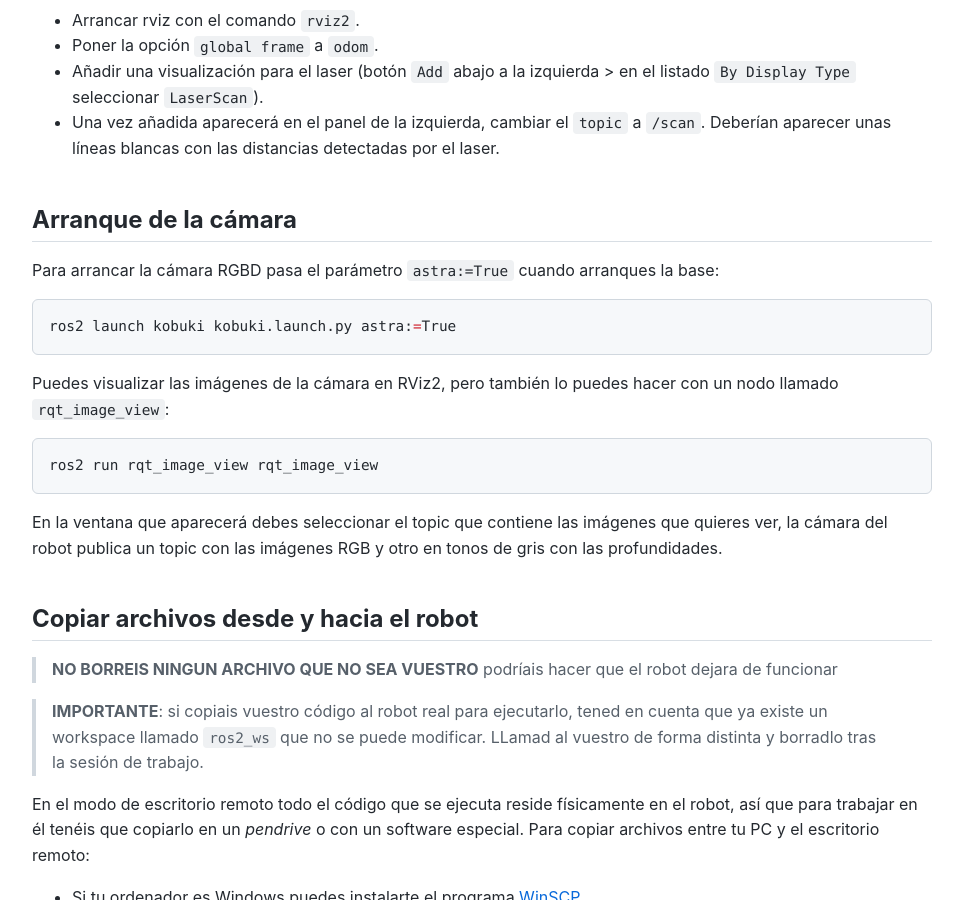
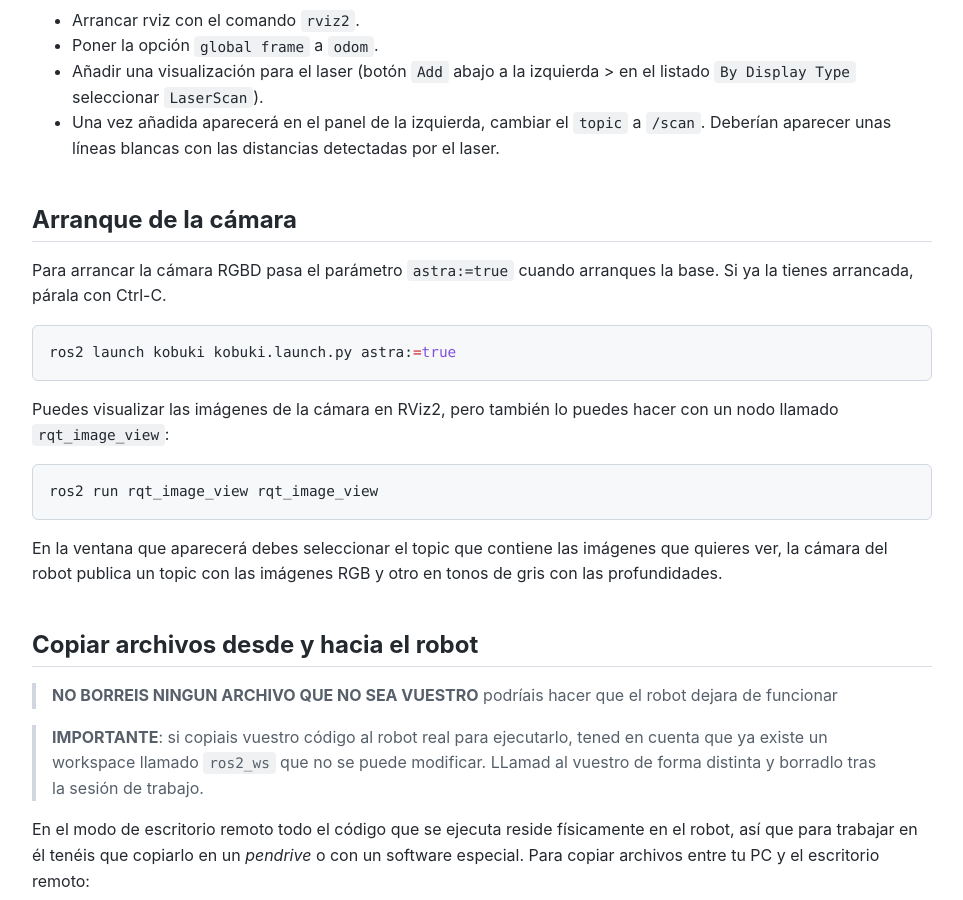
Before and after one commit to ottocol/robots_moviles_26_27, a Jekyll site: the page built from practicas/uso_turtlebots.md, in a window 1280 px wide and 900 px high, scrolled down 1894 px. Shown: the whole window, without its empty margins (158-1121 px from the left). Built offline with Jekyll 4.4.1, drawn with Linux system fonts in a browser that asks for light colours; our own code applies the rules of GitHub Pages for plain Markdown files.

Commit message:
corrección de errata en parámetro

````diff
--- a/practicas/uso_turtlebots.md
+++ b/practicas/uso_turtlebots.md
@@ -70,10 +70,10 @@ Si quieres, puedes visualizar el *scan* del laser en RViz:
 
 ## Arranque de la cámara
 
-Para arrancar la cámara RGBD pasa el parámetro `astra:=True` cuando arranques la base:
+Para arrancar la cámara RGBD pasa el parámetro `astra:=true` cuando arranques la base. Si ya la tienes arrancada, párala con Ctrl-C.
 
 ```bash
-ros2 launch kobuki kobuki.launch.py astra:=True
+ros2 launch kobuki kobuki.launch.py astra:=true
 ```
 
 Puedes visualizar las imágenes de la cámara en RViz2, pero también lo puedes hacer con un nodo llamado `rqt_image_view`:
````
